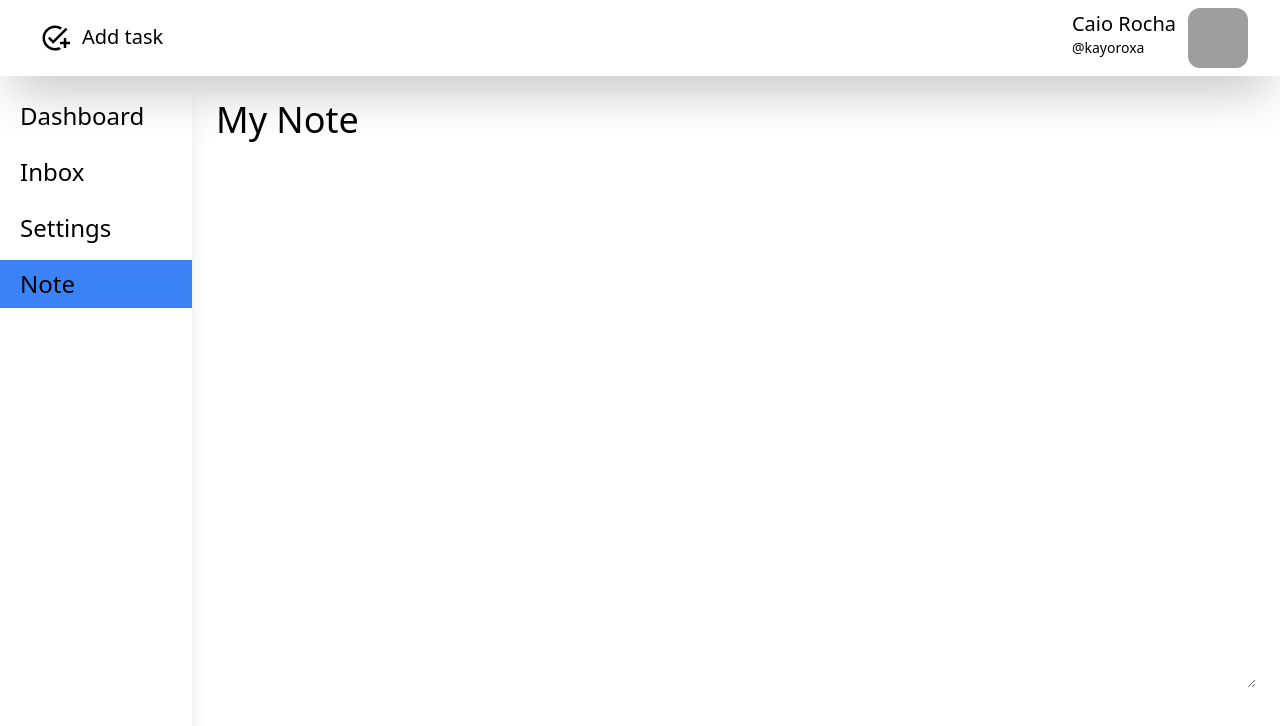
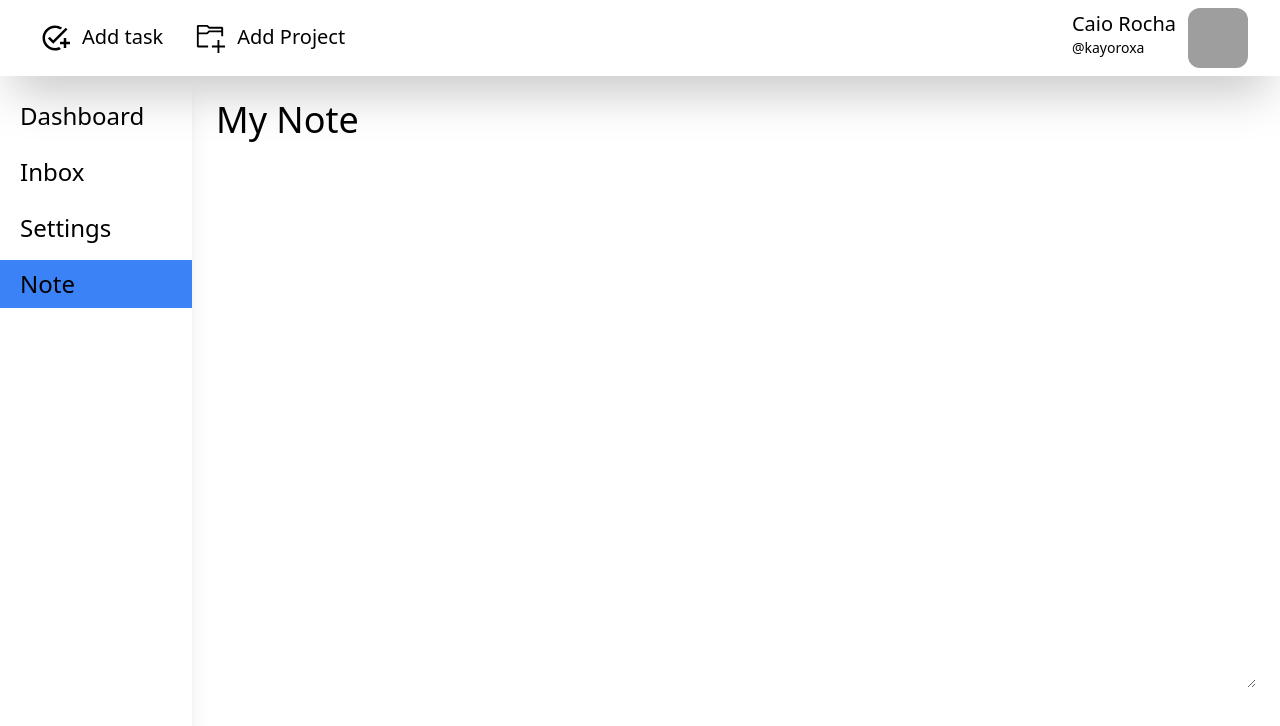
Before and after one commit to kayoroxa/checkmaty, a Next.js app: page /note in a window 1280 px wide. Shown: the top 726 px of the page. Built offline with nearby package versions, Linux system fonts and the light colour scheme; data requests are answered from the project's data file; grey boxes are pictures that could not be loaded.

Commit message:
create project

```diff
--- a/db.json
+++ b/db.json
@@ -5,16 +5,6 @@
     }
   ],
   "tasks": [
-    {
-      "id": 1,
-      "title": "comprar bolacha",
-      "description": "lá em lito",
-      "relevance": 2,
-      "simplicity": 10,
-      "done": true,
-      "userId": "359051936857588309",
-      "inMainView": true
-    },
     {
       "id": 2,
       "title": "comprar pão 🍞",
@@ -155,13 +145,68 @@
       "id": 20
     },
     {
-      "title": "Procurar sobre sapato",
+      "title": "Fazer script",
+      "description": "",
+      "userId": "359051936857588309",
+      "inMainView": true,
+      "done": false,
+      "projectId": 1,
+      "id": 21,
+      "relevance": "7",
+      "urgency": "7",
+      "simplicity": "4"
+    },
+    {
+      "title": "Contabilidade",
+      "description": "💼",
+      "userId": "359051936857588309",
+      "inMainView": true,
+      "done": false,
+      "id": 23
+    },
+    {
+      "title": "enviar os documentos até 10/05\t",
+      "description": "https://mail.google.com/mail/u/2/#inbox/FMfcgzGsmNbNrrxBsdcQdKBKrpvmSmxL",
+      "userId": "359051936857588309",
+      "inMainView": false,
+      "done": false,
+      "parentId": 23,
+      "id": 24
+    },
+    {
+      "title": "Pagar contador até 07/05",
+      "description": "https://app.contaazul.com/pub/#/invoice/v2/5466c878-7561-40a9-b64a-07bdbef7be4d",
+      "userId": "359051936857588309",
+      "inMainView": false,
+      "done": false,
+      "parentId": 23,
+      "id": 25
+    },
+    {
+      "title": "Cadastrar no notazz até 05/05",
+      "description": "https://notazz.com/?a=1ff1de774005f8da13f42943881c655f",
+      "userId": "359051936857588309",
+      "inMainView": false,
+      "done": true,
+      "parentId": 23,
+      "id": 26
+    },
+    {
+      "title": "Configurar o notazz até 05/05",
       "description": "",
       "userId": "359051936857588309",
       "inMainView": false,
+      "done": true,
+      "parentId": 23,
+      "id": 27
+    },
+    {
+      "title": "New task",
+      "description": "",
+      "userId": "359051936857588309",
+      "inMainView": true,
       "done": false,
-      "projectId": 1,
-      "id": 21
+      "id": 28
     }
   ],
   "tags": [
@@ -177,10 +222,10 @@
   "projects": [
     {
       "id": 1,
-      "name": "Nike",
+      "name": "Inglês Definitivo",
       "description": "Descrição do meu projeto",
       "coverImg": "https://www.snkrempire.com/wp-content/uploads/2020/03/NIKE_BANNER.png",
-      "imgUrl": "https://www.nike.com.br/images/meta/open-graph-main-image.jpg",
+      "imgUrl": "https://yt3.ggpht.com/TrzfUzCVwb64A_2FANfNXs31J7o262LdGhj_Yem1fCDzs-kM8qKrl7VsOYAB8_0IG5tcruSxFA=s600-c-k-c0x00ffffff-no-rj-rp-mo",
       "createdByUserId": "359051936857588309",
       "accessUserIds": [
         "359051936857588309",
@@ -216,6 +261,31 @@
       "updatedAt": "2023-03-20T05:40:01.509Z",
       "userId": "359051936857588309",
       "percent": 0.8
+    },
+    {
+      "name": "New Project",
+      "description": "",
+      "createdByUserId": "359051936857588309",
+      "createdAt": 1683245837863,
+      "updatedAt": 1683245837863,
+      "imgUrl": "https://i.stack.imgur.com/IaZve.png",
+      "coverImg": "https://installnet.com/wp-content/themes/u-design/assets/images/placeholders/post-placeholder.jpg",
+      "accessUserIds": [],
+      "userId": "359051936857588309",
+      "percent": 0.8,
+      "id": 4
+    },
+    {
+      "name": "New Project",
+      "description": "",
+      "createdByUserId": "359051936857588309",
+      "createdAt": 1683246472694,
+      "updatedAt": 1683246472694,
+      "imgUrl": "https://i.stack.imgur.com/IaZve.png",
+      "coverImg": "https://installnet.com/wp-content/themes/u-design/assets/images/placeholders/post-placeholder.jpg",
+      "accessUserIds": [],
+      "userId": "359051936857588309",
+      "id": 5
     }
   ],
   "users": [
--- a/src/atoms/ButtonOp.tsx
+++ b/src/atoms/ButtonOp.tsx
@@ -1,17 +1,18 @@
-import { MdAddTask } from 'react-icons/md'
 export default function ButtonOp({
   title,
   onClick,
+  children,
 }: {
   title?: string
   onClick?: () => void
+  children?: React.ReactNode
 }) {
   return (
     <button
       className="flex gap-3 group hover:cursor-pointer hover:dark:bg-slate-600/80 p-2"
       onClick={onClick}
     >
-      <MdAddTask size={30} className="group-hover:fill-green-400" />
+      {children}
       <h1 className="text-xl group-hover:text-green-400">{title}</h1>
     </button>
   )
--- /dev/null
+++ b/src/atoms/DeleteButton.tsx
@@ -0,0 +1,10 @@
+export default function DeleteButton({ onClick }: { onClick: () => void }) {
+  return (
+    <button
+      onClick={onClick}
+      className="mt-auto bg-red-600/30 hover:bg-red-700 text-white font-bold py-2 px-4 rounded"
+    >
+      Delete
+    </button>
+  )
+}
--- a/src/hooks/useProjects.ts
+++ b/src/hooks/useProjects.ts
@@ -1,6 +1,8 @@
-import { useQuery } from 'react-query'
+import { useRouter } from 'next/router'
+import { useMutation, useQuery } from 'react-query'
+import { queryClient } from '../pages/_app'
 import { axiosApi } from '../utils/axiosApi'
-import { Project } from '../utils/types/_Project'
+import { Project, ProjectCreate } from '../utils/types/_Project'
 
 export const useProjects = (userId: string) => {
   const projectsUrl = `/projects?userId=${userId}`
@@ -21,11 +23,33 @@ export const useProjects = (userId: string) => {
       enabled: !!userId,
     }
   )
+  const router = useRouter()
+  const {
+    mutate: createProject,
+    isLoading: isCreateProjectLoading,
+    isError: isCreateProjectError,
+    error: createProjectError,
+  } = useMutation(
+    async (newProject: ProjectCreate) => {
+      const { data } = await axiosApi.post<Project>('/projects', newProject)
+      return data
+    },
+    {
+      onSuccess: project => {
+        queryClient.invalidateQueries(['projects'])
+        router.push(`/project/${project.id}`)
+      },
+    }
+  )
 
   return {
     projects: projects || [],
     isProjectsLoading,
     isProjectsError,
     projectsError,
+    createProject,
+    isCreateProjectLoading,
+    isCreateProjectError,
+    createProjectError,
   }
 }
--- a/src/hooks/useTasks.ts
+++ b/src/hooks/useTasks.ts
@@ -43,6 +43,7 @@ export const useTasks = (userId: string, options?: Partial<Task>) => {
     setTaskIdSelected,
     setTaskSelectedHistoric,
   } = useTaskStore()
+
   const {
     mutate: createTask,
     isLoading: isCreateTaskLoading,
--- a/src/hooks/useTasksIn.ts
+++ b/src/hooks/useTasksIn.ts
@@ -5,7 +5,7 @@ import { Task } from '../utils/types/_Task'
 type Filter = {
   userId?: string
   inMainView?: boolean
-  projectId?: string
+  projectId?: number
   tagId?: string
 }
 
@@ -79,7 +79,7 @@ export const useTasksIn = (userId: string, filter: Filter) => {
     isError: isDeleteTaskError,
     error: deleteTaskError,
   } = useMutation(
-    async (taskId: string) => {
+    async (taskId: number) => {
       await axiosApi.delete(`/api/tasks/${taskId}`)
     },
     {
--- a/src/molecules/Header.tsx
+++ b/src/molecules/Header.tsx
@@ -1,12 +1,16 @@
 import { useRouter } from 'next/router'
+import { MdAddTask } from 'react-icons/md'
+import { VscNewFolder } from 'react-icons/vsc'
 import ButtonOp from '../atoms/ButtonOp'
 import SquareImg from '../atoms/SquareImg'
+import { useProjects } from '../hooks/useProjects'
 import { useTasks } from '../hooks/useTasks'
 import { useTaskStore } from '../store/useTaskStore'
 import { TaskCreate } from '../utils/types/_Task'
 
 export default function Header() {
   const { createTask } = useTasks('359051936857588309')
+  const { createProject } = useProjects('359051936857588309')
   const { setTaskSelected } = useTaskStore()
 
   const { query, asPath } = useRouter()
@@ -36,7 +40,30 @@ export default function Header() {
 
             createTask(data)
           }}
-        />
+        >
+          <MdAddTask size={30} className="group-hover:fill-green-400" />
+        </ButtonOp>
+
+        <ButtonOp
+          title="Add Project"
+          onClick={async () => {
+            createProject({
+              name: 'New Project',
+              description: '',
+              createdByUserId: '359051936857588309',
+              createdAt: new Date().getTime(),
+              updatedAt: new Date().getTime(),
+              imgUrl: 'https://i.stack.imgur.com/IaZve.png',
+              coverImg:
+                'https://installnet.com/wp-content/themes/u-design/assets/images/placeholders/post-placeholder.jpg',
+              accessUserIds: [],
+              userId: '359051936857588309',
+            })
+          }}
+        >
+          <VscNewFolder size={30} className="group-hover:fill-green-400" />
+        </ButtonOp>
+
         {/* <ButtonOp title="Add Project" onClick={() => {}} /> */}
       </section>
       <div className="-mt-2">
--- a/src/organisms/WrapperTaskModal.tsx
+++ b/src/organisms/WrapperTaskModal.tsx
@@ -2,6 +2,7 @@ import { AiOutlineCalendar } from 'react-icons/ai'
 import { FaWindowClose } from 'react-icons/fa'
 import { RiNumbersFill } from 'react-icons/ri'
 import Modal from 'react-modal'
+import DeleteButton from '../atoms/DeleteButton'
 import Group from '../atoms/Group'
 import Toggle from '../atoms/Toggle'
 import { useTasks } from '../hooks/useTasks'
@@ -25,7 +26,6 @@ export default function WrapperTaskModal({
     taskSelected,
     taskSelectedHistoric,
     setTaskSelected,
-    setTaskIdSelected,
     setTaskSelectedHistoric,
   } = useTaskStore()
 
@@ -90,7 +90,7 @@ export default function WrapperTaskModal({
             defaultValue={task.inMainView}
             onValueChange={value => {
               updateTask({
-                id: String(taskSelected.id),
+                id: taskSelected.id,
                 updatedTask: {
                   inMainView: value,
                 },
@@ -98,14 +98,7 @@ export default function WrapperTaskModal({
             }}
           />
 
-          <button
-            onClick={() => {
-              deleteTask(String(taskSelected.id))
-            }}
-            className="mt-auto bg-red-600/30 hover:bg-red-700 text-white font-bold py-2 px-4 rounded"
-          >
-            Delete
-          </button>
+          <DeleteButton onClick={() => deleteTask(String(taskSelected.id))} />
         </section>
       </main>
     </Modal>
--- a/src/pages/project/[id].tsx
+++ b/src/pages/project/[id].tsx
@@ -8,10 +8,10 @@ export default function Project() {
 
   if (!id) return <h1>Passe o ID</h1>
 
-  if (typeof id === 'string') {
+  if (typeof id === 'string' || typeof id === 'number') {
     const data = useTasks('359051936857588309')
 
-    return <ProjectTemplate projectId={id} data={data} />
+    return <ProjectTemplate projectId={parseInt(id)} data={data} />
   }
   return <h1>Some Error..</h1>
 }
--- a/src/template/ProjectTemplate.tsx
+++ b/src/template/ProjectTemplate.tsx
@@ -1,4 +1,5 @@
 import { useState } from 'react'
+import { BsFillTrashFill } from 'react-icons/bs'
 import Container from '../atoms/Container'
 import SquareImg from '../atoms/SquareImg'
 import TodoItem from '../components/todo'
@@ -7,8 +8,9 @@ import { useTasksIn } from '../hooks/useTasksIn'
 import TaskModal from '../organisms/TaskModal'
 import WrapperApp from '../organisms/WrapperApp'
 import { Task } from '../utils/types/_Task'
+
 interface IProps {
-  projectId: string
+  projectId: number
   data: any
 }
 
@@ -37,6 +39,7 @@ export default function ProjectTemplate({ projectId }: IProps) {
               </div>
               <div className="-mt-12 mb-5 ml-11">
                 <SquareImg src={projectData.imgUrl} size={100} />
+                <BsFillTrashFill />
               </div>
               <div className="text-5xl">{projectData.name}</div>
             </header>
```
Also changed, not shown: middlewares.js (+0 -19 lines), src/utils/types/_Project.ts (+9 -2 lines).
